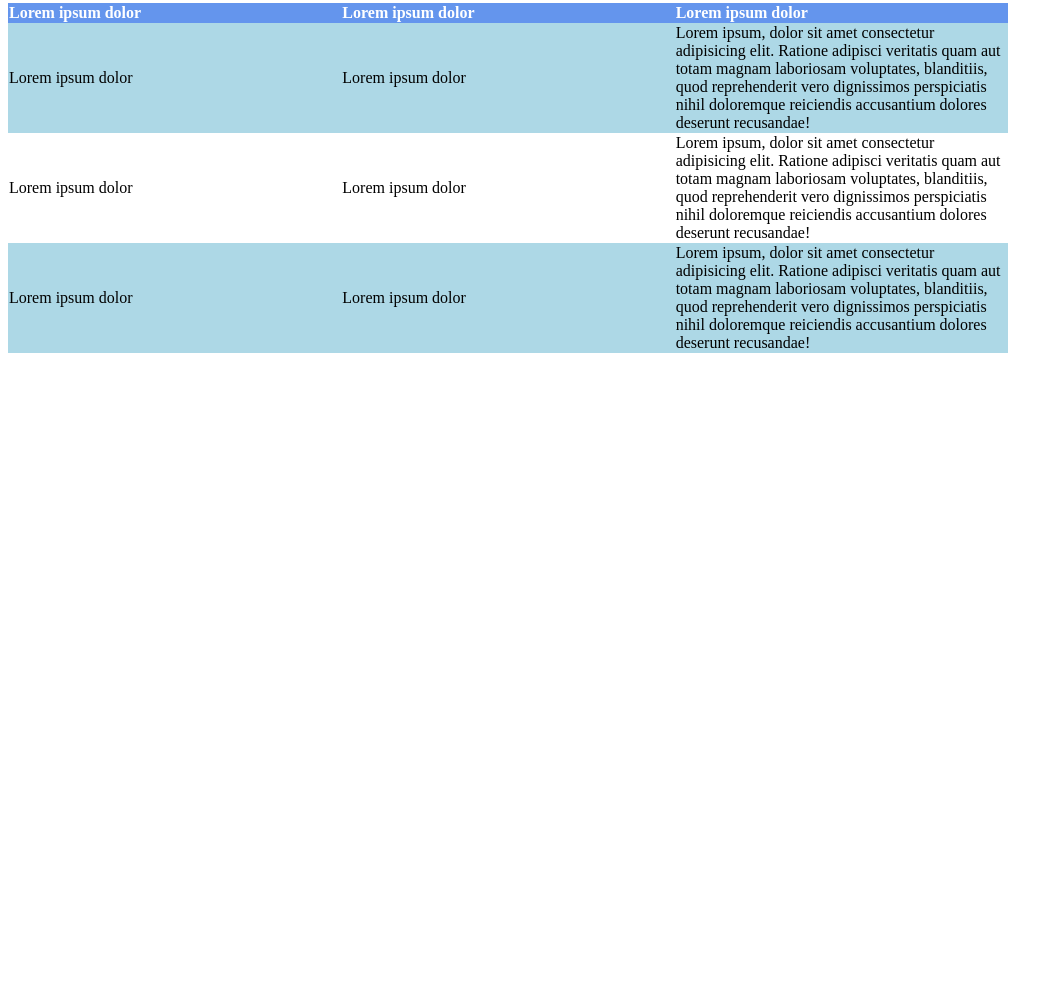
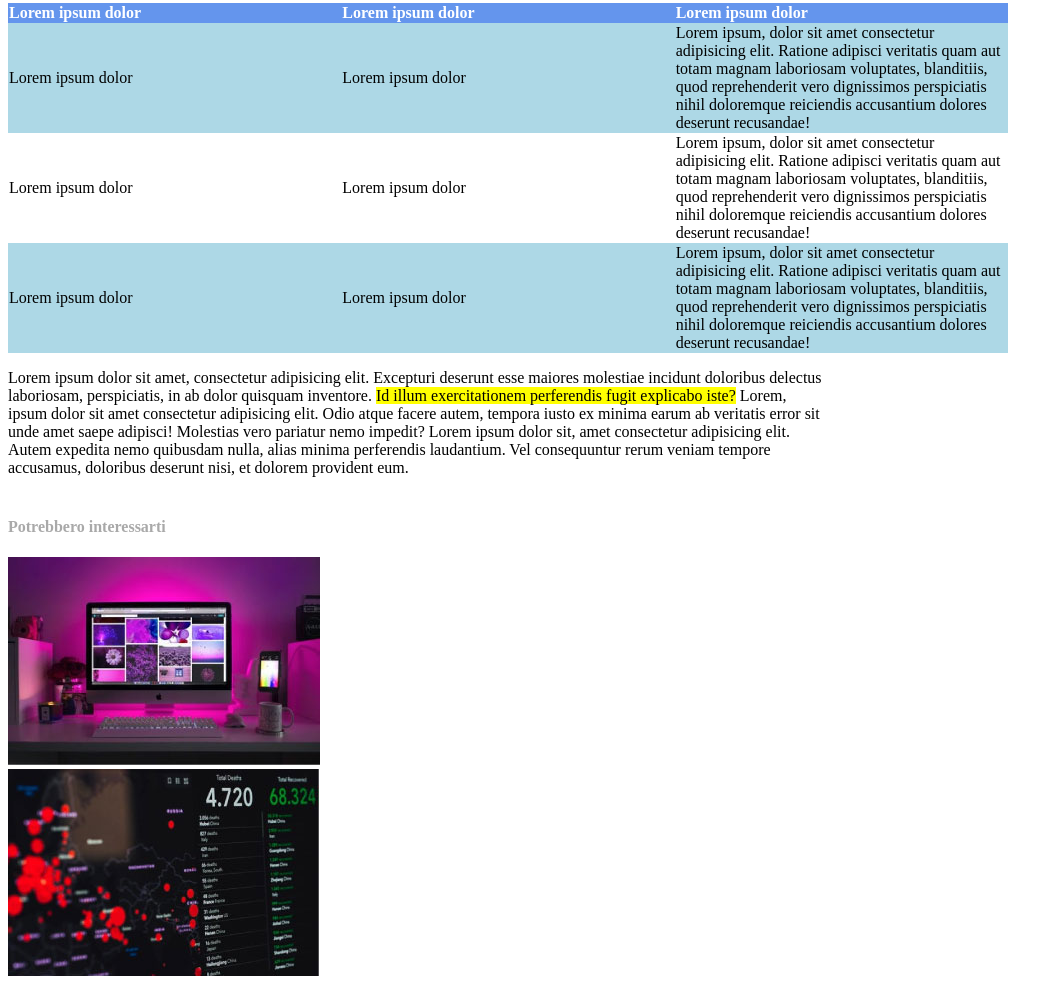
Before and after one commit to EmanueleIppolito/html-css-booleaner, a plain HTML site: page index.html in a window 1280 px wide. Shown: the part 879-1867 px from the top of the page, without its empty margins (0-1063 px from the left). Before the commit the page ends 1240 px from the top, so only its background shows below. Drawn offline with Linux system fonts and the light colour scheme.

Commit message:
add footer images

```diff
--- a/index.html
+++ b/index.html
@@ -93,11 +93,22 @@
         </table>
         <!--/Table-->
 
-
+        <p> Lorem ipsum dolor sit amet, consectetur adipisicing elit.
+            Excepturi deserunt esse maiores molestiae incidunt doloribus delectus laboriosam, perspiciatis, in ab dolor
+            quisquam inventore.
+            <text style="background: yellow;">Id illum exercitationem perferendis fugit explicabo iste?</text> Lorem,
+            ipsum dolor sit amet consectetur adipisicing elit. Odio atque facere autem, tempora iusto ex minima earum ab
+            veritatis error sit unde amet saepe adipisci! Molestias vero pariatur nemo impedit? Lorem ipsum dolor sit,
+            amet consectetur adipisicing elit. Autem expedita nemo quibusdam nulla, alias minima perferendis laudantium.
+            Vel consequuntur rerum veniam tempore accusamus, doloribus deserunt nisi, et dolorem provident eum.
+        </p>
     </main>
-
-
+    <br>
     <footer>
+        <h4 style="color: darkgray;">Potrebbero interessarti</h4>
+        <img src="img/monitor.jpg" alt="monitor">
+        <br>
+        <img src="img/graph.jpg" alt="graph">
 
     </footer>
 </body>
--- a/style.css
+++ b/style.css
@@ -43,6 +43,7 @@ p {
     color: darkgray;
 }
 
+
 #titolo {
     margin-bottom: 1px
 }
```
